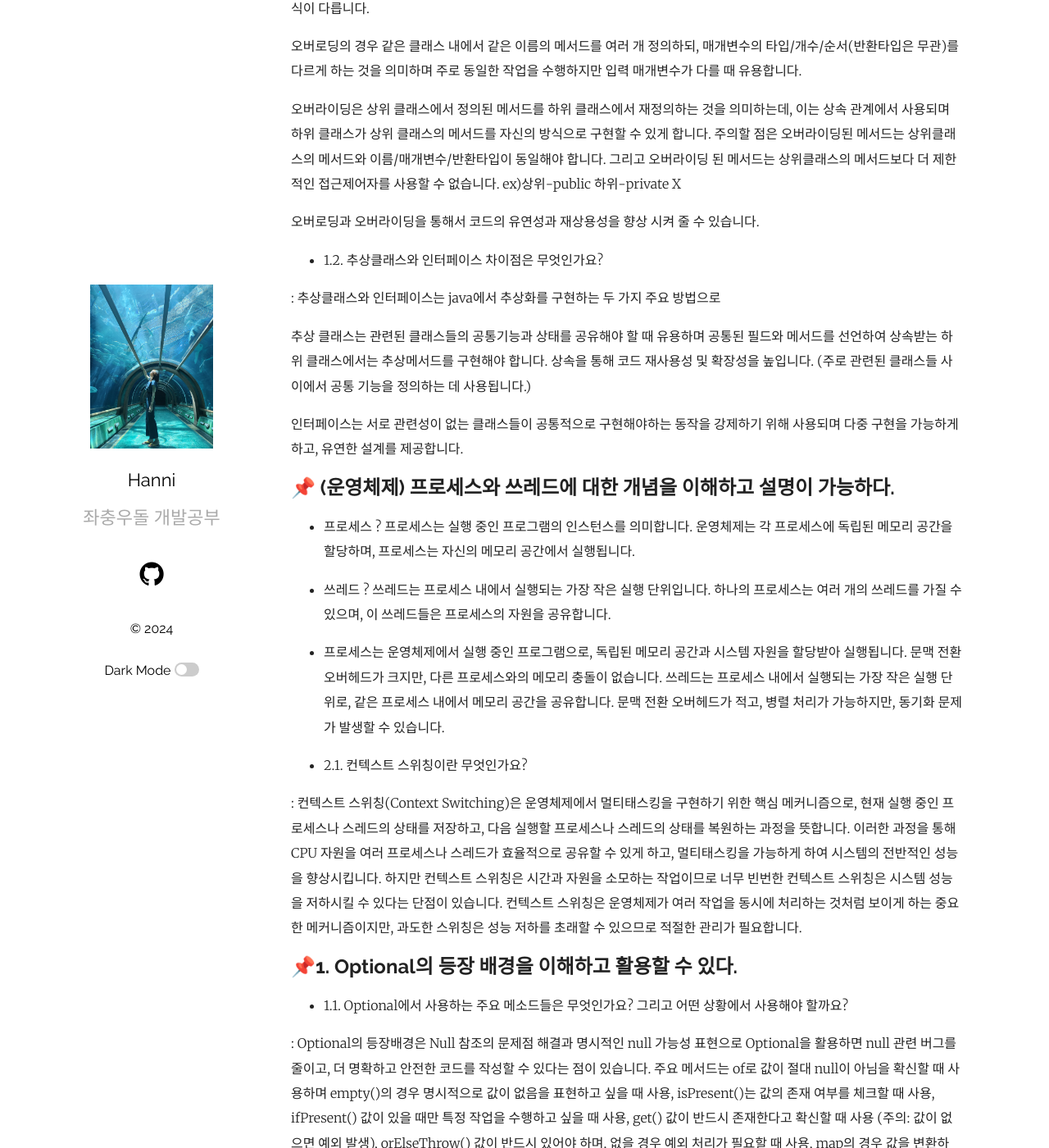
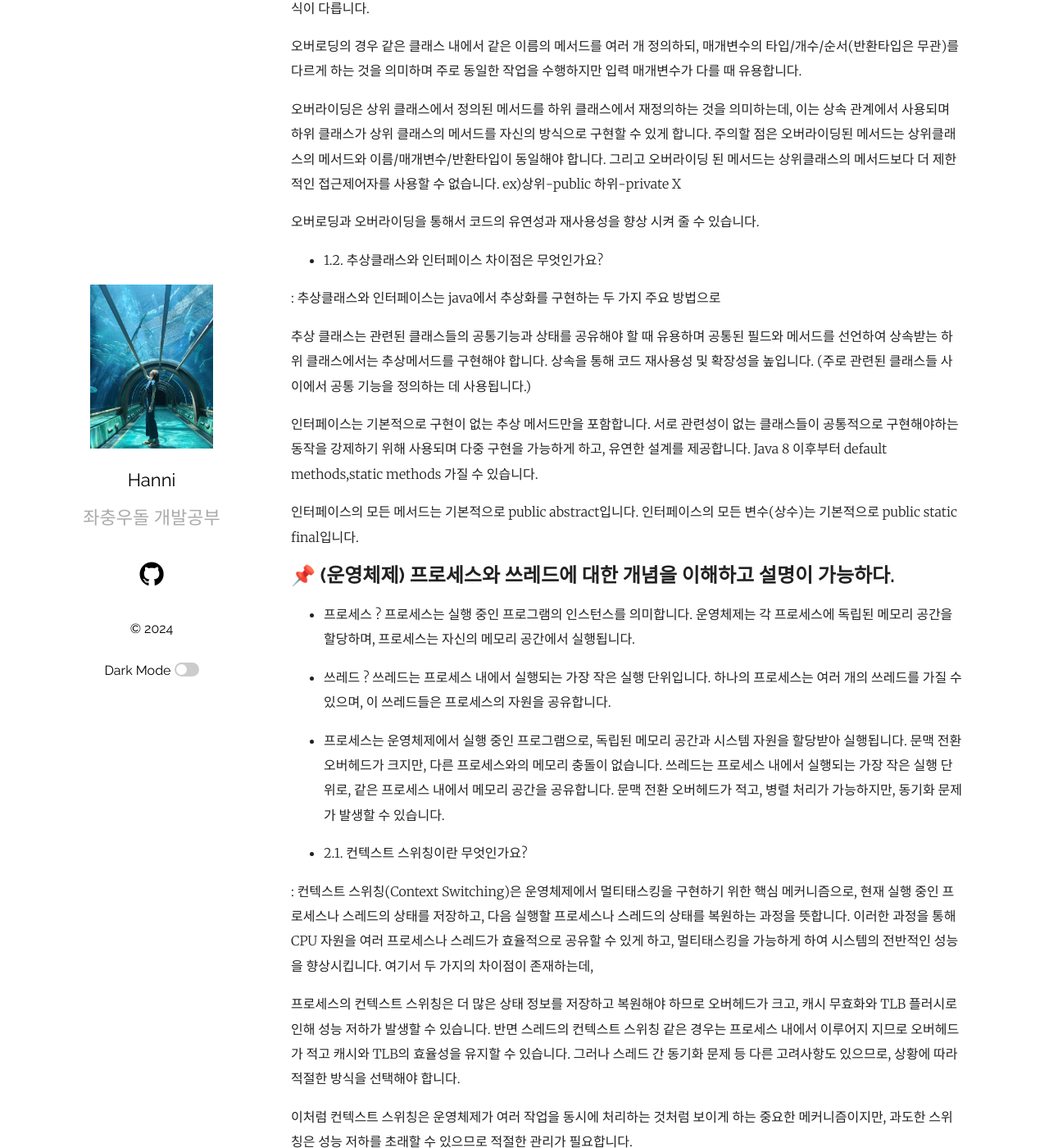
Before and after one commit to HaejungHan/HaejungHan.previous.blog, a Jekyll site: the page built from _posts/2024-07/2024-07-28-상속과 오버라이딩, 컨텍스트 스위칭 그리고 Optional.markdown, in a window 1280 px wide and 1400 px high, scrolled down 456 px. Shown: the whole window at 82% size. Built offline with Jekyll 4.4.1, drawn with Linux system fonts in a browser that asks for light colours.

Commit message:
20240729 TIL

```diff
--- a/_posts/2024-07/2024-07-28-상속과 오버라이딩, 컨텍스트 스위칭 그리고 Optional.markdown
+++ b/_posts/2024-07/2024-07-28-상속과 오버라이딩, 컨텍스트 스위칭 그리고 Optional.markdown
@@ -21,7 +21,7 @@ categories: TIL Vue.js
 
 오버라이딩은 상위 클래스에서 정의된 메서드를 하위 클래스에서 재정의하는 것을 의미하는데, 이는 상속 관계에서 사용되며 하위 클래스가 상위 클래스의 메서드를 자신의 방식으로 구현할 수 있게 합니다. 주의할 점은 오버라이딩된 메서드는 상위클래스의 메서드와 이름/매개변수/반환타입이 동일해야 합니다. 그리고 오버라이딩 된 메서드는 상위클래스의 메서드보다 더 제한적인 접근제어자를 사용할 수 없습니다. ex)상위-public 하위-private X
 
-오버로딩과 오버라이딩을 통해서 코드의 유연성과 재상용성을 향상 시켜 줄 수 있습니다.
+오버로딩과 오버라이딩을 통해서 코드의 유연성과 재사용성을 향상 시켜 줄 수 있습니다.
 
 
 - 1.2. 추상클래스와 인터페이스 차이점은 무엇인가요?
@@ -31,7 +31,10 @@ categories: TIL Vue.js
 추상 클래스는 관련된 클래스들의 공통기능과 상태를 공유해야 할 때 유용하며 공통된 필드와 메서드를 선언하여 상속받는 하위 클래스에서는 추상메서드를 구현해야 합니다.
 상속을 통해 코드 재사용성 및 확장성을 높입니다. (주로 관련된 클래스들 사이에서 공통 기능을 정의하는 데 사용됩니다.)
 
-인터페이스는 서로 관련성이 없는 클래스들이 공통적으로 구현해야하는 동작을 강제하기 위해 사용되며 다중 구현을 가능하게 하고, 유연한 설계를 제공합니다.
+인터페이스는 기본적으로 구현이 없는 추상 메서드만을 포함합니다. 서로 관련성이 없는 클래스들이 공통적으로 구현해야하는 동작을 강제하기 위해 사용되며 다중 구현을 가능하게 하고, 유연한 설계를 제공합니다. Java 8 이후부터 default methods,static methods 가질 수 있습니다.
+
+인터페이스의 모든 메서드는 기본적으로 public abstract입니다.
+인터페이스의 모든 변수(상수)는 기본적으로 public static final입니다.
 
 ## 📌 (운영체제) 프로세스와 쓰레드에 대한 개념을 이해하고 설명이 가능하다.
 
@@ -43,7 +46,11 @@ categories: TIL Vue.js
 
 - 2.1. 컨텍스트 스위칭이란 무엇인가요?
 
-: 컨텍스트 스위칭(Context Switching)은 운영체제에서 멀티태스킹을 구현하기 위한 핵심 메커니즘으로, 현재 실행 중인 프로세스나 스레드의 상태를 저장하고, 다음 실행할 프로세스나 스레드의 상태를 복원하는 과정을 뜻합니다.  이러한 과정을 통해 CPU 자원을 여러 프로세스나 스레드가 효율적으로 공유할 수 있게 하고, 멀티태스킹을 가능하게 하여 시스템의 전반적인 성능을 향상시킵니다. 하지만 컨텍스트 스위칭은 시간과 자원을 소모하는 작업이므로 너무 빈번한 컨텍스트 스위칭은 시스템 성능을 저하시킬 수 있다는 단점이 있습니다. 컨텍스트 스위칭은 운영체제가 여러 작업을 동시에 처리하는 것처럼 보이게 하는 중요한 메커니즘이지만, 과도한 스위칭은 성능 저하를 초래할 수 있으므로 적절한 관리가 필요합니다.
+: 컨텍스트 스위칭(Context Switching)은 운영체제에서 멀티태스킹을 구현하기 위한 핵심 메커니즘으로, 현재 실행 중인 프로세스나 스레드의 상태를 저장하고, 다음 실행할 프로세스나 스레드의 상태를 복원하는 과정을 뜻합니다. 이러한 과정을 통해 CPU 자원을 여러 프로세스나 스레드가 효율적으로 공유할 수 있게 하고, 멀티태스킹을 가능하게 하여 시스템의 전반적인 성능을 향상시킵니다. 여기서 두 가지의 차이점이 존재하는데,
+
+프로세스의 컨텍스트 스위칭은 더 많은 상태 정보를 저장하고 복원해야 하므로 오버헤드가 크고, 캐시 무효화와 TLB 플러시로 인해 성능 저하가 발생할 수 있습니다.  반면 스레드의 컨텍스트 스위칭 같은 경우는 프로세스 내에서 이루어지 지므로 오버헤드가 적고 캐시와 TLB의 효율성을 유지할 수 있습니다. 그러나 스레드 간 동기화 문제 등 다른 고려사항도 있으므로, 상황에 따라 적절한 방식을 선택해야 합니다.
+
+ 이처럼 컨텍스트 스위칭은 운영체제가 여러 작업을 동시에 처리하는 것처럼 보이게 하는 중요한 메커니즘이지만, 과도한 스위칭은 성능 저하를 초래할 수 있으므로 적절한 관리가 필요합니다.
 
 
 ## 📌1. Optional의 등장 배경을 이해하고 활용할 수 있다.
```
Also changed, not shown: _posts/2024-07/2024-07-29-vue.js와 백엔드 렌더링(CSR).markdown (added, +63 -0 lines).
